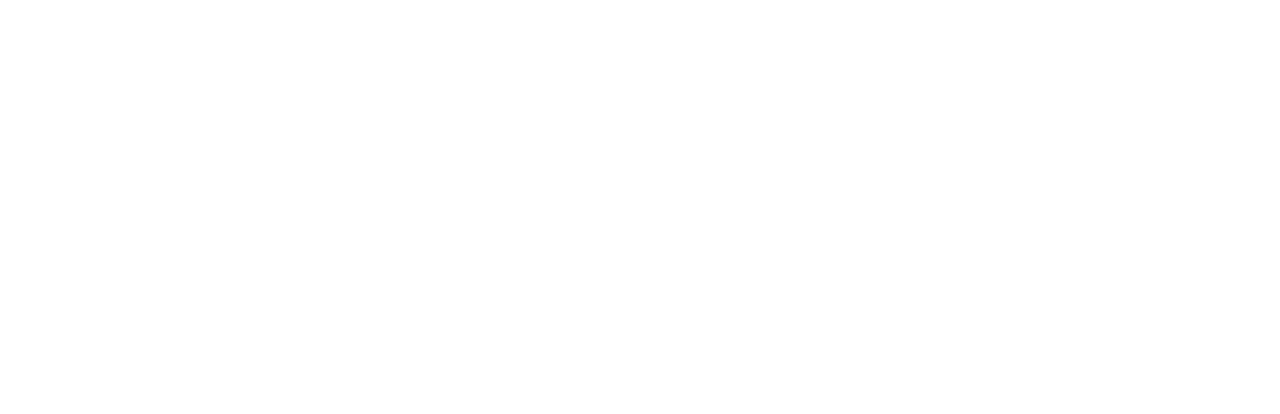
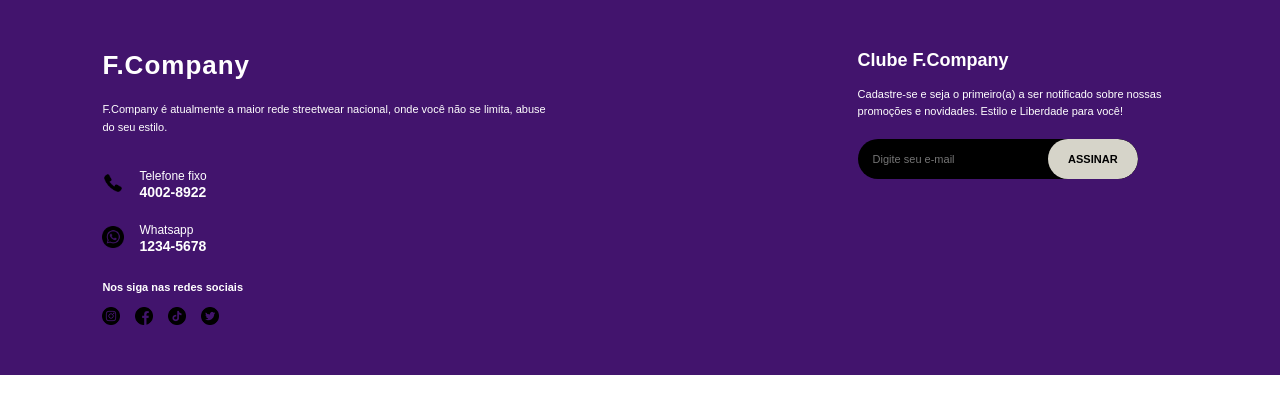
Before and after one commit to gustavopenhapgbr/ProjetoPI, an Angular app: page / in a window 1280 px wide. Shown: the top 414 px of the page. Built offline with nearby package versions, Linux system fonts and the light colour scheme.

Commit message:
feat: cria componente footer

```diff
--- a/src/app/app.html
+++ b/src/app/app.html
@@ -1 +1,2 @@
 <router-outlet></router-outlet>
+<app-footer></app-footer>
--- a/src/app/app.ts
+++ b/src/app/app.ts
@@ -1,9 +1,10 @@
 import { Component } from '@angular/core';
 import { RouterOutlet } from '@angular/router';
+import { Footer } from './shared/footer/footer';
 
 @Component({
   selector: 'app-root',
-  imports: [RouterOutlet],
+  imports: [RouterOutlet, Footer],
   templateUrl: './app.html',
   styleUrl: './app.css'
 })
--- /dev/null
+++ b/src/app/shared/footer/footer.css
@@ -0,0 +1,117 @@
+:host {
+    background-color: #42146d;
+    color: white;
+    padding: 50px 8%;
+    display: flex;
+    justify-content: space-between;
+    align-items: flex-start;
+    gap: 40px;
+}
+
+.rodape-coluna-esquerda {
+    max-width: 450px;
+}
+
+.rodape-logo {
+    font-size: 26px;
+    font-weight: bold;
+    margin-bottom: 20px;
+    letter-spacing: 1px;
+}
+
+.rodape-coluna-esquerda p {
+    font-size: 11px;
+    line-height: 1.6;
+    margin-bottom: 30px;
+}
+
+.rodape-contato {
+    display: flex;
+    align-items: center;
+    gap: 15px;
+    margin-bottom: 20px;
+}
+
+.rodape-contato img {
+    width: 22px;
+    height: 22px;
+    object-fit: contain;
+}
+
+.rodape-contato span {
+    font-size: 12px;
+}
+
+.rodape-contato strong {
+    display: block;
+    font-size: 14px;
+    font-weight: bold;
+}
+
+.rodape-redes-sociais {
+    margin-top: 25px;
+}
+
+.rodape-redes-sociais p {
+    font-size: 11px;
+    margin-bottom: 10px;
+    font-weight: bold;
+}
+
+.rodape-icones-redes {
+    display: flex;
+    gap: 15px;
+}
+
+.rodape-icones-redes img  {
+    width: 18px;
+    height: 18px;
+    object-fit: contain;
+
+    cursor: pointer;
+}
+
+.rodape-coluna-direita {
+    max-width: 320px;
+}
+
+.rodape-coluna-direita h3 {
+    font-size: 18px;
+    margin-bottom: 15px;
+}
+
+.rodape-coluna-direita p {
+    font-size: 11px;
+    line-height: 1.5;
+    margin-bottom: 20px;
+}
+
+.newsletter-form {
+    display: flex;
+    width: 280px;
+    height: 40px;
+    background-color: black;
+    border-radius: 20px;
+    overflow: hidden;
+}
+
+.newsletter-form input {
+    flex: 1;
+    background: transparent;
+    border: none;
+    padding: 0 15px;
+    color: #888;
+    font-size: 11px;
+    outline: none;
+}
+
+.newsletter-form button {
+    background-color: rgb(214, 212, 201);
+    color: black;
+    border: none;
+    padding: 0 20px;
+    font-size: 11px;
+    font-weight: bold;
+    border-radius: 20px;
+    cursor: pointer;
+}
--- /dev/null
+++ b/src/app/shared/footer/footer.html
@@ -0,0 +1,42 @@
+<div class="rodape-coluna-esquerda">
+  <div class="rodape-logo">F.Company</div>
+  <p>
+    F.Company é atualmente a maior rede streetwear nacional, onde você não se limita, abuse do seu estilo.
+  </p>
+
+  <div class="rodape-contato">
+    <img src="/images/telefone.png" alt="Telefone fixo">
+    <div>
+      <span>Telefone fixo</span>
+      <strong>4002-8922</strong>
+    </div>
+  </div>
+
+  <div class="rodape-contato">
+    <img src="/images/whatsapp.png" alt="Whatsapp">
+    <div>
+      <span>Whatsapp</span>
+      <strong>1234-5678</strong>
+    </div>
+  </div>
+
+  <div class="rodape-redes-sociais">
+    <p>Nos siga nas redes sociais</p>
+    <div class="rodape-icones-redes">
+      <img src="/images/instagram.png" alt="Instagram">
+      <img src="/images/facebook.png" alt="Facebook">
+      <img src="/images/tiktok.png" alt="TikTok">
+      <img src="/images/twitter.png" alt="Twitter">
+    </div>
+  </div>
+</div>
+
+<div class="rodape-coluna-direita">
+  <h3>Clube F.Company</h3>
+  <p>Cadastre-se e seja o primeiro(a) a ser notificado sobre nossas promoções e novidades. Estilo e Liberdade para você!</p>
+
+  <div class="newsletter-form">
+    <input type="text" placeholder="Digite seu e-mail">
+    <button>ASSINAR</button>
+  </div>
+</div>
```
Also changed, not shown: src/app/shared/footer/footer.ts (added, +9 -0 lines).
